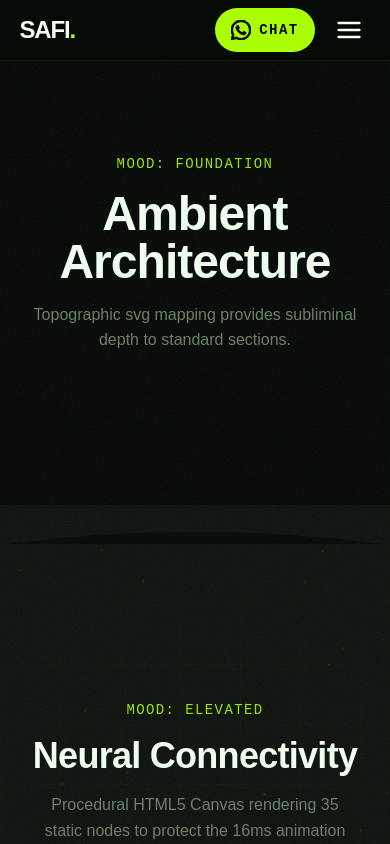
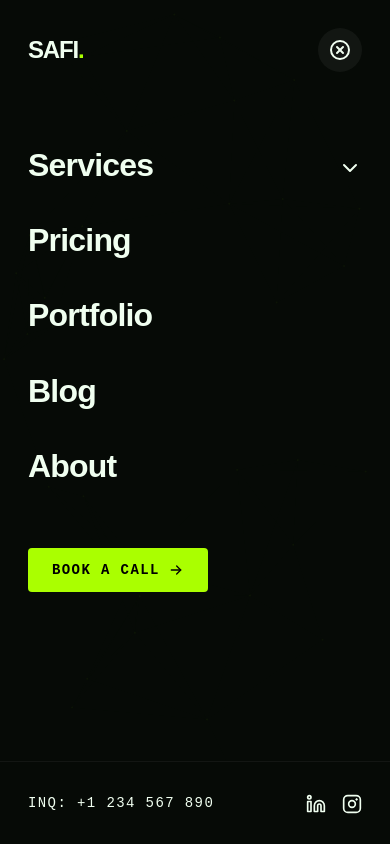
Before and after one commit to BakhatMuneerDev01/safidottech, a React (Vite) app: page / in a window 390 px wide. Both pictures are taken after a click on the button "Open Navigation Menu". Shown: the top 844 px of the page. Built offline with nearby package versions, Linux system fonts and the light colour scheme; a web font is replaced by a local one.

Commit message:
feat: implement global responsive navigation system with glassmorphism and mobile overlay components

```diff
--- /dev/null
+++ b/src/components/global/MobileNav.jsx
@@ -0,0 +1,213 @@
+import { useState, useEffect } from 'react'
+import { motion, AnimatePresence } from 'framer-motion'
+import { Link, useLocation } from 'react-router-dom'
+import Icon from '../ui/Icon.jsx'
+import ConstellationField from '../sections/ConstellationField.jsx'
+import { useLenis } from '../../hooks/useLenis.js'
+
+/**
+ * MobileNav Overlay — Cinema Reveal (P2-03)
+ * ─────────────────────────────────────────────────────────────
+ * Dimensional clip-path overlay for tablet and mobile devices.
+ */
+export function MobileNav({ isOpen, onClose }) {
+  const [isServicesOpen, setIsServicesOpen] = useState(false)
+  const lenis = useLenis()
+  const location = useLocation()
+
+  // Scroll Lock
+  useEffect(() => {
+    if (isOpen) {
+      document.body.style.overflow = 'hidden'
+      if (lenis) lenis.stop()
+    } else {
+      document.body.style.overflow = ''
+      if (lenis) lenis.start()
+      // Reset inline menus when closed
+      setTimeout(() => setIsServicesOpen(false), 500)
+    }
+    return () => {
+      document.body.style.overflow = ''
+      if (lenis) lenis.start()
+    }
+  }, [isOpen, lenis])
+
+  // Framer Motion Variants
+  const overlayVariants = {
+    hidden: {
+      clipPath: 'circle(0% at calc(100% - 40px) 32px)',
+      transition: { duration: 0.4, ease: [0.11, 0, 0.5, 0] } // expo.in
+    },
+    visible: {
+      clipPath: 'circle(150% at calc(100% - 40px) 32px)',
+      transition: { duration: 0.5, ease: [0.19, 1, 0.22, 1] } // expo.out
+    }
+  }
+
+  const listContainerVariants = {
+    hidden: { opacity: 0 },
+    visible: {
+      opacity: 1,
+      transition: {
+        delayChildren: 0.3,   // Wait for clip-path to finish opening
+        staggerChildren: 0.06 // 60ms stagger per item
+      }
+    }
+  }
+
+  const itemVariants = {
+    hidden: { opacity: 0, x: -20 },
+    visible: { opacity: 1, x: 0, transition: { duration: 0.4, ease: 'easeOut' } }
+  }
+
+  // Links data
+  const navLinks = [
+    { name: 'Pricing', path: '/pricing' },
+    { name: 'Portfolio', path: '/portfolio' },
+    { name: 'Blog', path: '/blog' },
+    { name: 'About', path: '/about' },
+  ]
+
+  const servicesLinks = [
+    'Web Development', 'Mobile Apps', 'AI Integrations',
+    'Branding', 'SEO & Performance', 'UX/UI Design', 'Copywriting'
+  ]
+
+  return (
+    <AnimatePresence>
+      {isOpen && (
+        <motion.div
+          className="fixed top-0 left-0 w-full h-[100dvh] z-[500] text-[#F0FFF0] flex flex-col"
+          style={{ backgroundColor: '#060A06' }} // hardcoded to bypass Tailwind v4 custom var compilation issue
+          variants={overlayVariants}
+          initial="hidden"
+          animate="visible"
+          exit="hidden"
+        >
+          {/* Layer 0: Background Dimensionality */}
+          <div className="absolute inset-0 z-0 pointer-events-none">
+            <ConstellationField className="opacity-25" />
+          </div>
+
+          {/* Layer 1: Header / Controls */}
+          <div className="relative z-10 flex items-center justify-between p-[28px]">
+            <Link to="/" onClick={onClose} className="text-2xl font-bold tracking-tighter" style={{ fontFamily: 'var(--font-display)' }}>
+              SAFI<span style={{ color: 'var(--color-lime)' }}>.</span>
+            </Link>
+
+            <button
+              onClick={onClose}
+              className="flex items-center justify-center min-w-[44px] min-h-[44px] rounded-full bg-[rgba(255,255,255,0.05)] hover:bg-[rgba(255,255,255,0.1)] transition-colors"
+              aria-label="Close Navigation"
+            >
+              <Icon name="x-close" size={24} />
+            </button>
+          </div>
+
+          {/* Layer 2: Scrollable Navigation List */}
+          <div className="relative z-10 flex-1 overflow-y-auto px-[28px] mt-[40px] pb-[140px]">
+            <motion.ul
+              className="flex flex-col space-y-6"
+              variants={listContainerVariants}
+              initial="hidden"
+              animate="visible"
+            >
+
+              {/* Special Inline Expandable: Services */}
+              <motion.li variants={itemVariants} className="flex flex-col">
+                <button
+                  onClick={() => setIsServicesOpen(!isServicesOpen)}
+                  className="flex items-center justify-between w-full text-left font-bold text-[32px] sm:text-[36px] tracking-tight group"
+                  style={{ fontFamily: 'var(--font-display)' }}
+                >
+                  <span className={`transition-colors ${location.pathname.includes('/services') ? 'text-[var(--color-lime)]' : 'group-hover:text-[var(--color-lime)]'}`}>Services</span>
+                  <motion.div
+                    animate={{ rotate: isServicesOpen ? 180 : 0 }}
+                    transition={{ duration: 0.3, ease: 'easeInOut' }}
+                  >
+                    <Icon name="chevron-down" size={24} className="group-hover:text-[var(--color-lime)] transition-colors" />
+                  </motion.div>
+                </button>
+
+                {/* Services Sub-Menu Inline Expansion */}
+                <AnimatePresence>
+                  {isServicesOpen && (
+                    <motion.ul
+                      initial={{ opacity: 0, height: 0, marginTop: 0 }}
+                      animate={{ opacity: 1, height: 'auto', marginTop: '16px' }}
+                      exit={{ opacity: 0, height: 0, marginTop: 0 }}
+                      className="flex flex-col space-y-4 pl-4 border-l-2 border-[rgba(170,255,0,0.1)] overflow-hidden"
+                    >
+                      {servicesLinks.map((sub, i) => {
+                        const subPath = `/services/${sub.toLowerCase().replace(/\s+/g, '-')}`
+                        return (
+                          <li key={i}>
+                            <Link
+                              to={subPath}
+                              onClick={onClose}
+                              className={`text-lg transition-colors mobile-nav-link ${location.pathname === subPath ? 'active text-white' : 'text-[var(--color-muted)] hover:text-white'}`}
+                            >
+                              {sub}
+                            </Link>
+                          </li>
+                        )
+                      })}
+                    </motion.ul>
+                  )}
+                </AnimatePresence>
+              </motion.li>
+
+              {/* Standard Links */}
+              {navLinks.map((link) => {
+                const isActive = location.pathname === link.path
+                return (
+                  <motion.li key={link.name} variants={itemVariants} className="flex">
+                    <Link
+                      to={link.path}
+                      onClick={onClose}
+                      className={`mobile-nav-link relative font-bold text-[32px] sm:text-[36px] tracking-tight transition-colors ${isActive ? 'active text-[var(--color-lime)]' : 'hover:text-[var(--color-lime)]'}`}
+                      style={{ fontFamily: 'var(--font-display)' }}
+                    >
+                      {link.name}
+                    </Link>
+                  </motion.li>
+                )
+              })}
+
+              <motion.li variants={itemVariants} className="pt-8">
+                <Link
+                  to="/contact"
+                  onClick={onClose}
+                  className="inline-flex items-center gap-2 px-6 py-3 bg-[var(--color-lime)] text-black rounded font-mono tracking-widest uppercase text-sm font-semibold hover:bg-[var(--color-lime-dim)] transition-colors"
+                >
+                  Book a Call <Icon name="arrow-right" size={16} />
+                </Link>
+              </motion.li>
+
+            </motion.ul>
+          </div>
+
+          {/* Layer 3: Sticky Footer Contacts */}
+          <motion.div
+            className="absolute bottom-0 left-0 w-full p-[28px] border-t border-[rgba(255,255,255,0.05)] flex justify-between items-center z-20"
+            style={{ backgroundColor: '#060A06' }}
+            initial={{ y: 100 }}
+            animate={{ y: 0 }}
+            transition={{ delay: 0.6, duration: 0.4, ease: 'easeOut' }}
+          >
+            <a href="tel:+1234567890" className="text-sm font-mono tracking-widest hover:text-[var(--color-lime)] transition-colors">
+              INQ: +1 234 567 890
+            </a>
+            <div className="flex items-center gap-4">
+              <a href="#" className="hover:text-[var(--color-lime)] transition-colors"><Icon name="linkedin" size={20} /></a>
+              <a href="#" className="hover:text-[var(--color-lime)] transition-colors"><Icon name="instagram" size={20} /></a>
+            </div>
+          </motion.div>
+
+        </motion.div>
+      )}
+    </AnimatePresence>
+  )
+}
+
+export default MobileNav
--- a/src/components/global/Navbar.jsx
+++ b/src/components/global/Navbar.jsx
@@ -1,6 +1,7 @@
 import { useState, useEffect } from 'react'
 import { Link } from 'react-router-dom'
 import Icon from '../ui/Icon.jsx'
+import MobileNav from './MobileNav.jsx'
 
 /**
  * ChatPill Sub-component
@@ -36,6 +37,7 @@ function ChatPill() {
  */
 export function Navbar() {
   const [isScrolled, setIsScrolled] = useState(false)
+  const [isMobileNavOpen, setIsMobileNavOpen] = useState(false)
 
   // Dynamic Scroll: increase border opacity past 50px
   useEffect(() => {
@@ -92,13 +94,15 @@ export function Navbar() {
             type="button"
             className="flex items-center justify-center min-w-[44px] min-h-[44px] rounded hover:bg-[rgba(255,255,255,0.05)] transition-colors text-[var(--color-text)]"
             aria-label="Open Navigation Menu"
-            onClick={() => console.log('P2-03 overlay trigger')}
+            onClick={() => setIsMobileNavOpen(true)}
           >
             <Icon name="hamburger" size={28} />
           </button>
         </div>
 
       </div>
+
+      <MobileNav isOpen={isMobileNavOpen} onClose={() => setIsMobileNavOpen(false)} />
     </header>
   )
 }
--- a/src/index.css
+++ b/src/index.css
@@ -133,4 +133,30 @@
   .nav-link:hover::after {
     transform: scaleX(1);
   }
+
+  /* ── Mobile Nav Link Active Slide (P2-03) ── */
+  .mobile-nav-link {
+    position: relative;
+    display: inline-block;
+    width: fit-content;
+  }
+
+  .mobile-nav-link::after {
+    content: '';
+    position: absolute;
+    bottom: -4px;
+    left: 0;
+    width: 100%;
+    height: 4px;
+    background-color: var(--color-lime);
+    transform: scaleX(0);
+    transform-origin: left;
+    transition: transform 0.4s cubic-bezier(0.19, 1, 0.22, 1);
+  }
+
+  /* Active state or hover wipe */
+  .mobile-nav-link:hover::after,
+  .mobile-nav-link.active::after {
+    transform: scaleX(1);
+  }
 }
```
